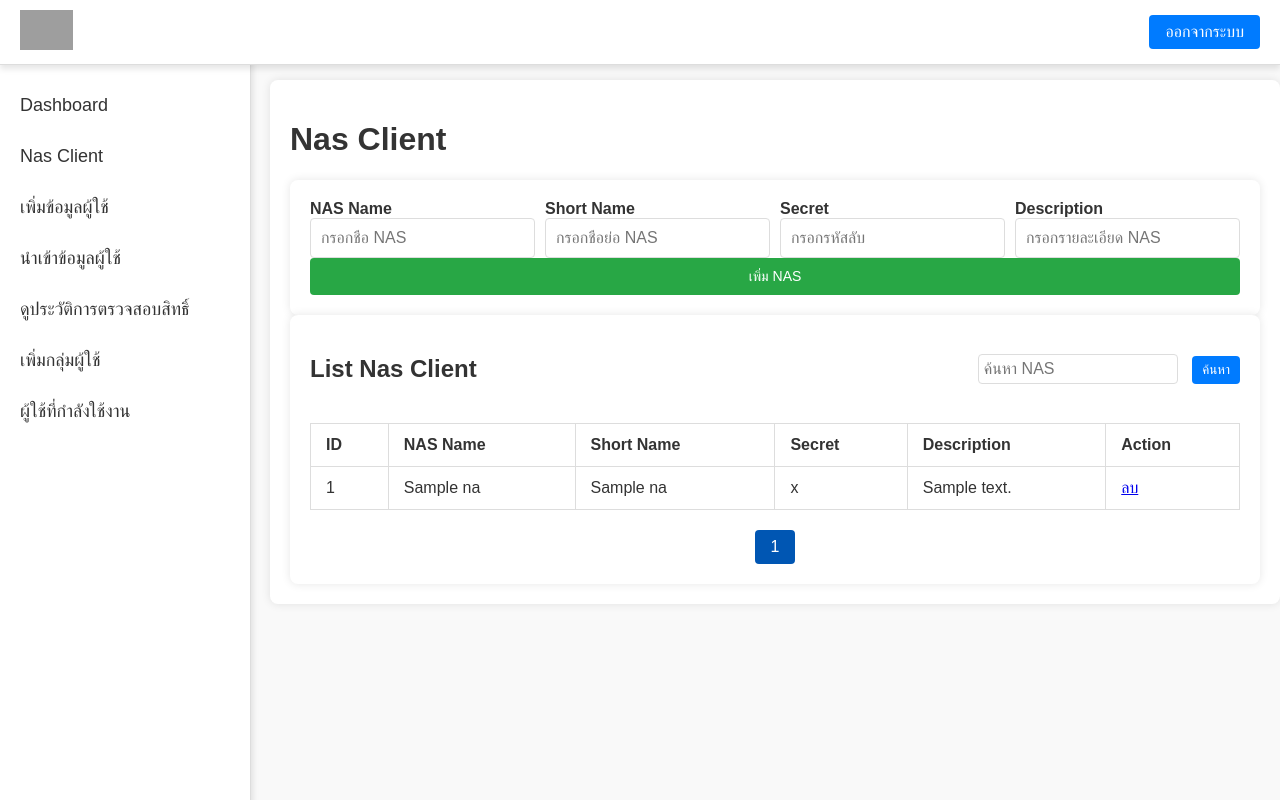
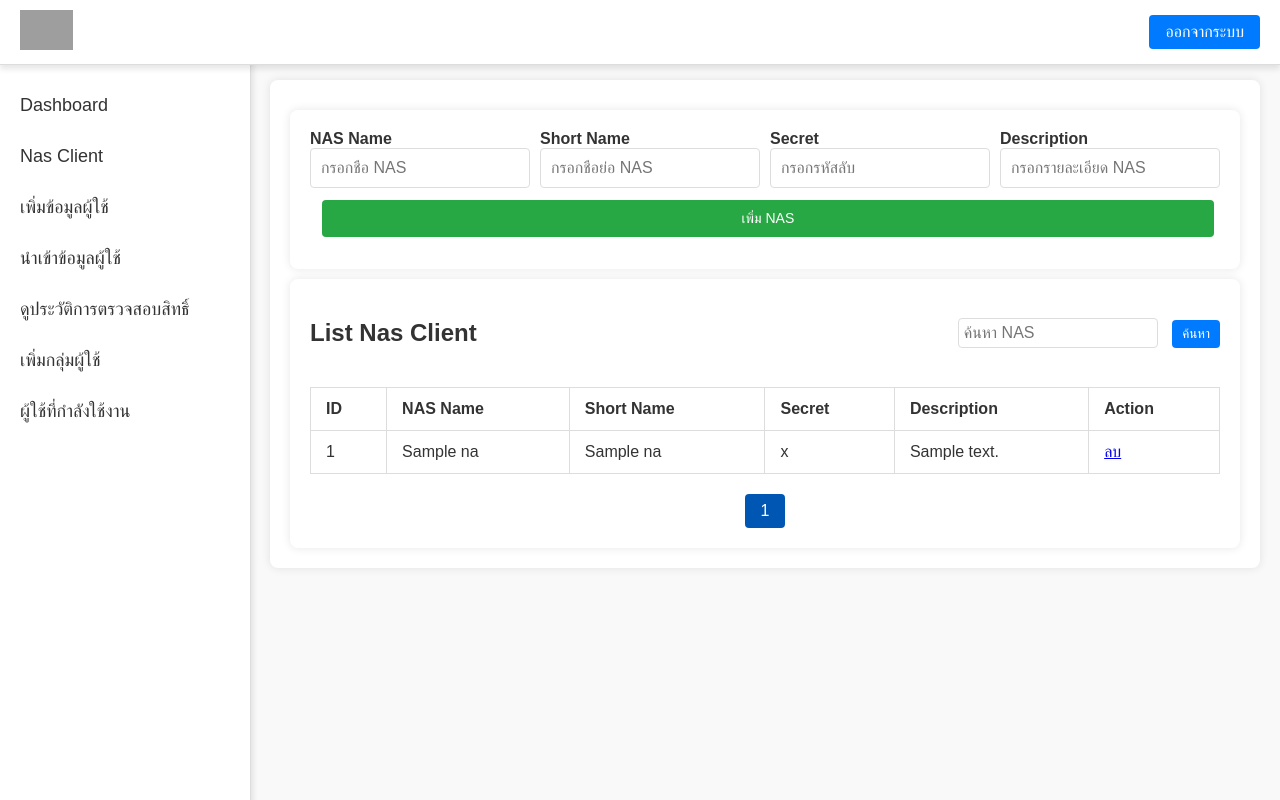
Before and after one commit to uuvee369/wireless, a PHP site: page /add_nas.php in a window 1280 px wide. Run offline with PHP 8.4, Linux system fonts and the light colour scheme; the visitor is signed in with stand-in values (Sample User, id 1); tables that the repository leaves empty or names only in its code hold one stand-in row (values such as "Sample post"); grey boxes are pictures that could not be loaded.

Commit message:
add nas
แก้ css

```diff
--- a/add_nas.php
+++ b/add_nas.php
@@ -22,9 +22,7 @@ if (isset($_GET['delete_id'])) {
     $sql_delete = "DELETE FROM nas WHERE id = '$delete_id'";
 
     if ($conn->query($sql_delete) === TRUE) {
-
     } else {
-
     }
 }
 
@@ -41,7 +39,6 @@ if (isset($_POST['add_nas'])) {
         header("Location: " . $_SERVER['PHP_SELF']);
         exit();
     } else {
-
     }
 }
 
@@ -69,6 +66,7 @@ $conn->close();
 
 <!DOCTYPE html>
 <html lang="en">
+
 <head>
     <meta charset="UTF-8" />
     <meta name="viewport" content="width=device-width, initial-scale=1.0, maximum-scale=no" />
@@ -83,6 +81,7 @@ $conn->close();
 
         .container {
             margin-left: 270px;
+            margin-right: 20px;
             margin-top: 80px;
             max-width: calc(100% - 290px);
             padding: 20px;
@@ -91,8 +90,10 @@ $conn->close();
             box-shadow: 0px 0px 10px rgba(0, 0, 0, 0.1);
         }
 
-        .form-section, .nas-list-section {
+        .form-section,
+        .nas-list-section {
             background-color: #ffffff;
+            margin-top: 10px;
             padding: 20px;
             border-radius: 8px;
             box-shadow: 0px 0px 10px rgba(0, 0, 0, 0.1);
@@ -109,11 +110,12 @@ $conn->close();
             flex-wrap: wrap;
         }
 
-        .form-row > div {
+        .form-row>div {
             flex: 1;
         }
 
-        input[type="text"], input[type="password"] {
+        input[type="text"],
+        input[type="password"] {
             width: 100%;
             padding: 10px;
             border: 1px solid #ddd;
@@ -124,6 +126,7 @@ $conn->close();
 
         .btn {
             background-color: #28a745;
+            margin: 12px;
             color: white;
             padding: 10px 15px;
             border: none;
@@ -131,7 +134,7 @@ $conn->close();
             font-size: 14px;
             cursor: pointer;
             display: block;
-            width: 100%;
+            width: 98%;
             text-align: center;
         }
 
@@ -145,7 +148,8 @@ $conn->close();
             margin-top: 20px;
         }
 
-        .table th, .table td {
+        .table th,
+        .table td {
             padding: 12px 15px;
             border: 1px solid #ddd;
             text-align: left;
@@ -217,11 +221,11 @@ $conn->close();
         }
     </style>
 </head>
+
 <body>
 
     <div class="container">
         <header class="text-center py-3">
-        <h1>Nas Client</h1>
         </header>
         <div class="mt-5">
             <!-- ส่วนฟอร์มการเพิ่มข้อมูล -->
@@ -326,4 +330,5 @@ $conn->close();
     </script>
 
 </body>
+
 </html>
```
Lines whose indentation alone changed are shown as unchanged.
